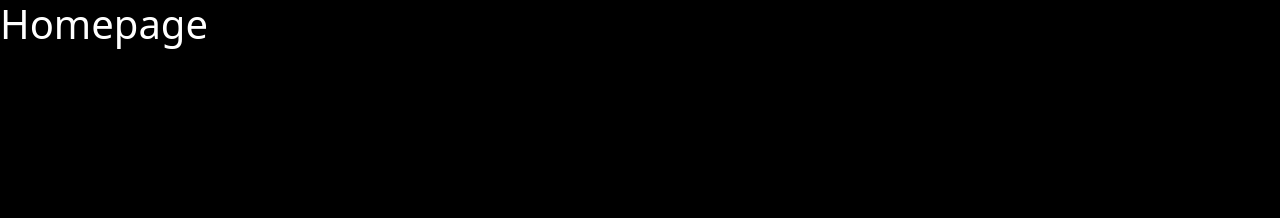
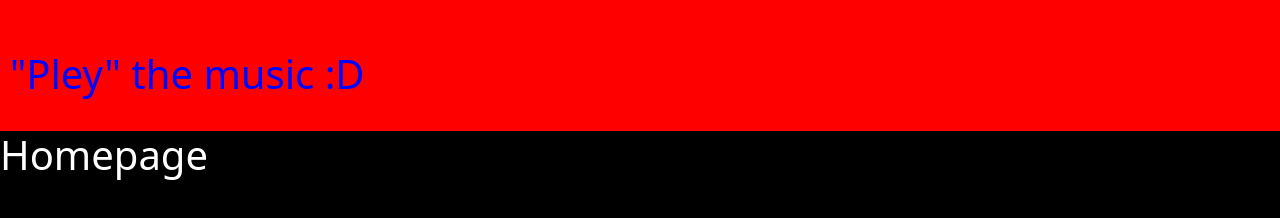
Before and after one commit to artur309/Projeto_WEB_Last_FM, a plain HTML site: page PlayTheMusic/index.html in a window 1280 px wide. Drawn offline with nearby package versions, Linux system fonts and the light colour scheme.

Commit message:
Criação do header

```diff
--- a/PlayTheMusic/css/styles.css
+++ b/PlayTheMusic/css/styles.css
@@ -1,9 +1,15 @@
+header {
+  padding: 50px 0px 25px 10px;
+  background-color: red;
+  color: blue;
+}
+
 body {
-    background-color: black;
-    color: white;
+  background-color: black;
+  color: white;
   }
 
-  a {
-    color: white;
-    text-decoration: none;
+a {
+  color: white;
+  text-decoration: none;
   }
--- a/PlayTheMusic/index.html
+++ b/PlayTheMusic/index.html
@@ -1,7 +1,4 @@
-<html>
-
 <head>
-
     <title>Last-FM PT</title>
     <!-- Required meta tags -->
     <meta charset="utf-8">
@@ -10,8 +7,9 @@
     <link href="https://cdn.jsdelivr.net/npm/bootstrap@5.0.0-beta1/dist/css/bootstrap.min.css" rel="stylesheet">
     <link rel="stylesheet" href="css/styles.css">
 </head>
-
 <body>
+    <!-- Header -->
+    <div id="headerLink"></div>
     <!-- https://ead.ipleiria.pt/2020-21/pluginfile.php/948457/mod_resource/content/4/2020_21_TeSP_PWebC_PROJETO-v1_4.pdf -->
     <h1>Homepage</h1>
 
@@ -24,6 +22,5 @@
     <script src="https://cdn.jsdelivr.net/npm/bootstrap@5.0.0-beta1/dist/js/bootstrap.bundle.min.js"></script>
     <script src="https://code.jquery.com/jquery-3.5.1.js"></script>
     <script src="js/last-fm_API.js"></script>
+    <script src="js/script.js"></script>
 </body>
-
-</html>
--- /dev/null
+++ b/PlayTheMusic/js/script.js
@@ -0,0 +1,6 @@
+"use strict";
+//scripts to include HTML pages
+//Include Header link
+$(function(){
+    $("#headerLink").load("pages/header.html");
+});
--- /dev/null
+++ b/PlayTheMusic/pages/header.html
@@ -0,0 +1,7 @@
+<html>
+    <header>
+        <div class="banner-icon">
+            <h1>"Pley" the music :D</h1>
+        </div>
+    </header>
+</html>
```
